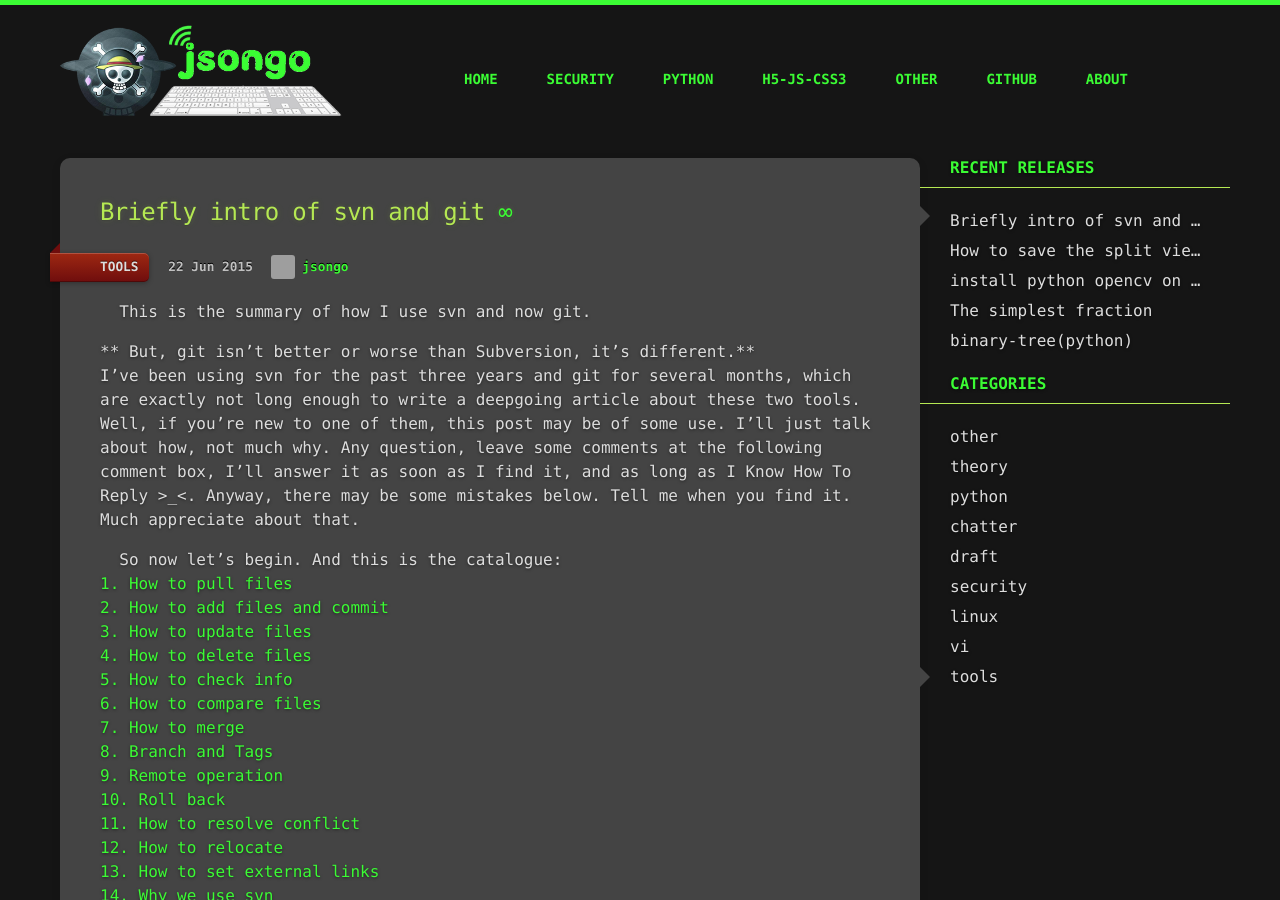
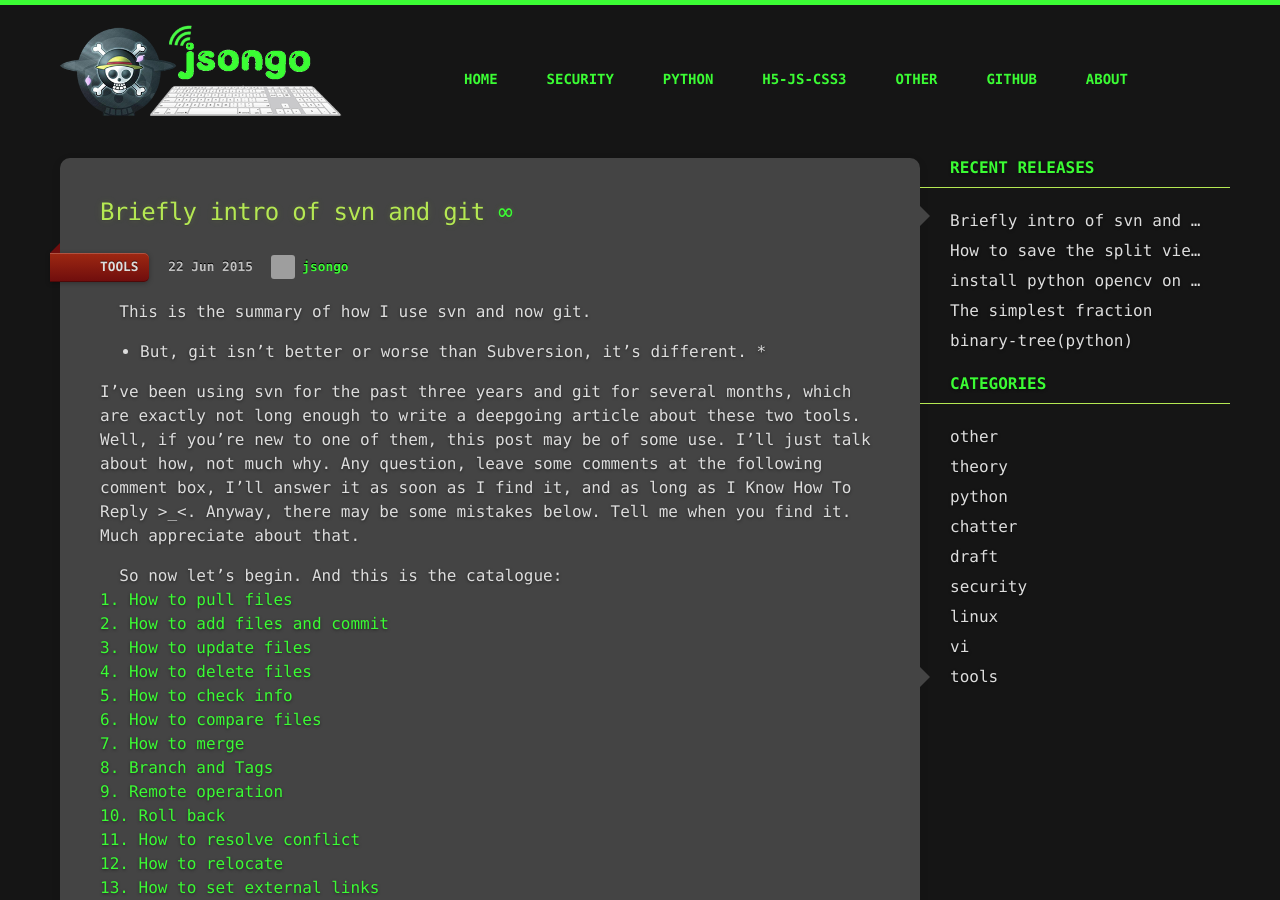
Before and after one commit to jsongo/jsongo.github.io, a Jekyll site: the page built from _posts/2015-06-22-svn-git-summary.markdown, in a window 1280 px wide and 900 px high. Built offline with Jekyll 4.4.1, drawn with Linux system fonts in a browser that asks for light colours; comment, search, counter and statistics services are not loaded; grey boxes are pictures that could not be loaded.

```diff
--- a/_posts/2015-06-22-svn-git-summary.markdown
+++ b/_posts/2015-06-22-svn-git-summary.markdown
@@ -11,7 +11,8 @@ comments: []
 ---
 &nbsp;&nbsp;This is the summary of how I use svn and now git.
 
-** But, git isn't better or worse than Subversion, it's different.**
+* But, git isn't better or worse than Subversion, it's different. *
+
 I've been using svn for the past three years and git for several months, which are exactly not long enough to write a deepgoing article about these two tools. Well, if you're new to one of them, this post may be of some use. I'll just talk about how, not much why. Any question, leave some comments at the following comment box, I'll answer it as soon as I find it, and as long as I Know How To Reply >_<. Anyway, there may be some mistakes below. Tell me when you find it. Much appreciate about that.
 
 
```
